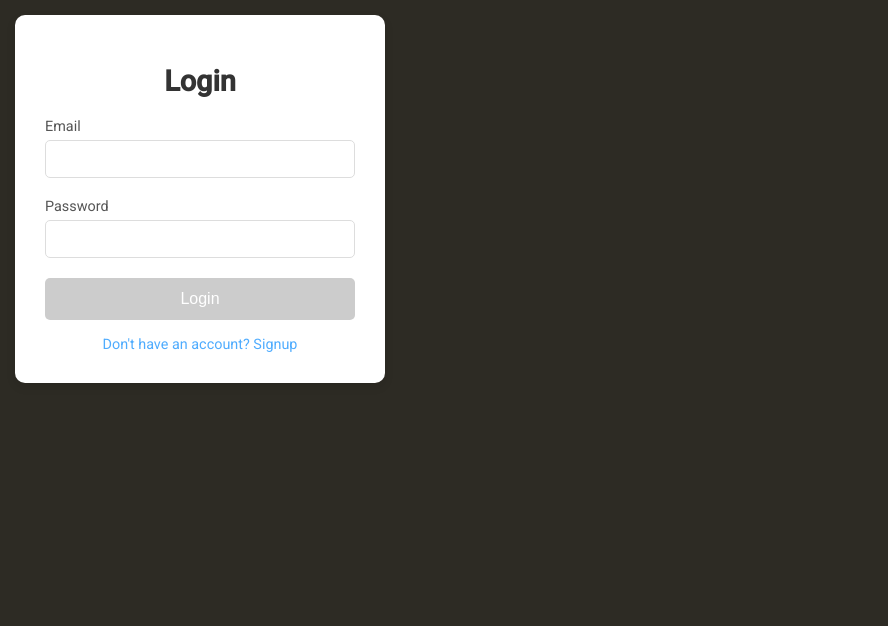
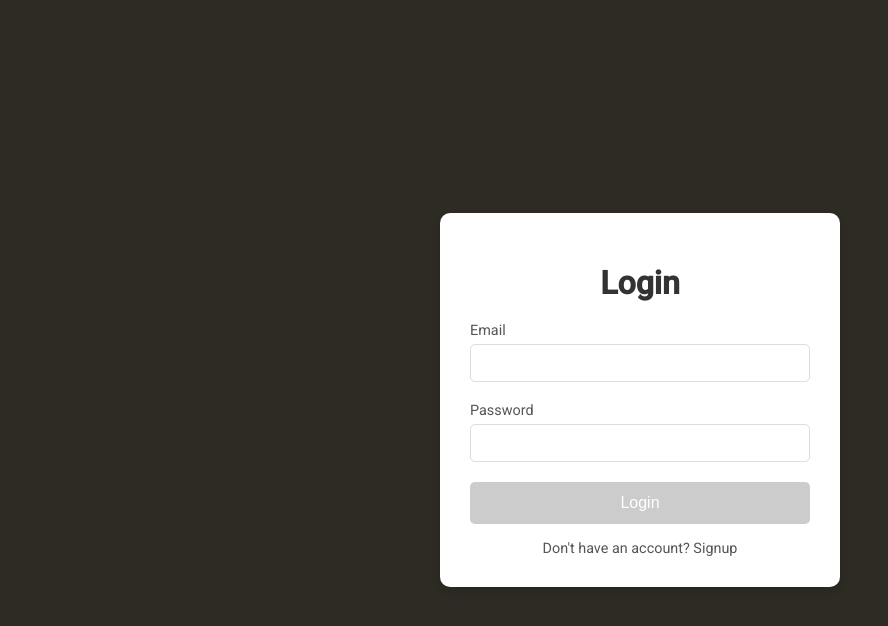
Before and after one commit to albindavidc/task-manager-angular-v3, an Angular app: page /login in a window 1280 px wide. Shown: the top 626 px of the page, without its empty margins (0-888 px from the left). Built offline with nearby package versions, Linux system fonts and the light colour scheme.

Commit message:
updated style and a glich in the view

```diff
--- a/src/app/auth/login/login.component.css
+++ b/src/app/auth/login/login.component.css
@@ -1,40 +1,41 @@
 /* General Styles */
 body {
   font-family: "Arial", sans-serif;
-  background: linear-gradient(135deg, #4facfe, #00f2fe);
-  margin: 0;
-  height: 100vh;
+  background: linear-gradient(135deg, #667eea, #764ba2);
   display: flex;
   justify-content: center;
   align-items: center;
+  height: 100vh;
+  margin: 0;
 }
 
 .login-container {
-  width: 100%;
-  max-width: 400px;
-  padding: 15px;
-  box-sizing: border-box;
-  animation: fadeIn 1.5s ease-in-out;
+  display: flex;
+  justify-content: center;
+  align-items: center;
+  height: 100%;
 }
 
 .login-card {
-  background: #fff;
+  background-color: #fff;
   border-radius: 10px;
   padding: 30px;
-  box-shadow: 0px 4px 10px rgba(0, 0, 0, 0.1);
+  box-shadow: 0 4px 10px rgba(0, 0, 0, 0.1);
+  max-width: 400px;
+  width: 100%;
+  text-align: center;
   animation: slideIn 1s ease-in-out;
 }
 
 .login-card h1 {
-  font-size: 1.8rem;
   margin-bottom: 20px;
   color: #333;
-  text-align: center;
 }
 
 /* Form Styles */
 .form-group {
   margin-bottom: 20px;
+  text-align: left;
 }
 
 label {
@@ -54,7 +55,7 @@ label {
 }
 
 .form-input:focus {
-  border-color: #4facfe;
+  border-color: #555;
   box-shadow: 0 0 5px rgba(79, 172, 254, 0.5);
   outline: none;
 }
@@ -75,16 +76,16 @@ label {
   padding: 12px 20px;
   font-size: 1rem;
   border: none;
-  background: #4facfe;
+  background: #c29e00;
   color: #fff;
   border-radius: 5px;
   cursor: pointer;
-  transition: background-color 0.3s ease, transform 0.2s ease;
+  transition: background-color 0.3s ease, transform 0.3s ease;
 }
 
 .submit-button:hover {
-  background: #00c6fb;
-  transform: translateY(-2px);
+  background-color: #8f7605;
+  transform: scale(1.05);
 }
 
 .submit-button:disabled {
@@ -97,14 +98,14 @@ label {
   display: block;
   margin-top: 15px;
   text-align: center;
-  color: #4facfe;
+  color: #555;
   font-size: 0.9rem;
   text-decoration: none;
   transition: color 0.3s ease;
 }
 
 .signup-link:hover {
-  color: #00c6fb;
+  color: #8d8046;
 }
 
 /* Message */
--- a/src/app/auth/signup/signup.component.css
+++ b/src/app/auth/signup/signup.component.css
@@ -54,7 +54,7 @@ label {
 }
 
 .form-input:focus {
-  border-color: #667eea;
+  border-color: #555;
   outline: none;
 }
 
@@ -69,7 +69,7 @@ label {
 }
 
 .submit-button {
-  background-color: #667eea;
+  background-color: #c29e00;
   color: #fff;
   border: none;
   padding: 12px 20px;
@@ -81,7 +81,7 @@ label {
 }
 
 .submit-button:hover {
-  background-color: #555ac7;
+  background-color: #8f7605;
   transform: scale(1.05);
 }
 
@@ -98,14 +98,14 @@ label {
 .login-link {
   display: inline-block;
   margin-top: 15px;
-  color: #667eea;
+  color: #555;
   text-decoration: none;
   font-size: 0.9rem;
   transition: color 0.3s ease;
 }
 
 .login-link:hover {
-  color: #555ac7;
+  color: #8d8046;
 }
 
 /* Animations */
--- a/src/app/tasks/task-form/task-form.component.css
+++ b/src/app/tasks/task-form/task-form.component.css
@@ -11,7 +11,7 @@ label {
   display: block;
   margin-bottom: 0.15rem;
   font-weight: bold;
-  color: #f2e090;
+  color: #c29e00;
 }
 
 input,
@@ -42,5 +42,5 @@ button {
 
 button:hover,
 button:active {
-  background-color: #f3d861;
+  background-color: #c29e00;
 }
--- a/src/app/tasks/tasks-list/task-item/task-item.component.ts
+++ b/src/app/tasks/tasks-list/task-item/task-item.component.ts
@@ -70,11 +70,14 @@ export class TaskItemComponent {
   }
 
   editTheForm() {
-    if(this.editTask.title.trim()){
+    if (this.editTask.title?.trim()) {
       this.tasksService.updateEditTask(this.task().id, {
         title: this.editTask.title,
-        description: this.editTask.description
-      })
+        description: this.editTask.description,
+      });
+      this.isEditing = false; // Exit edit mode
+    } else {
+      console.error('Title is required');
     }
   }
 
```
